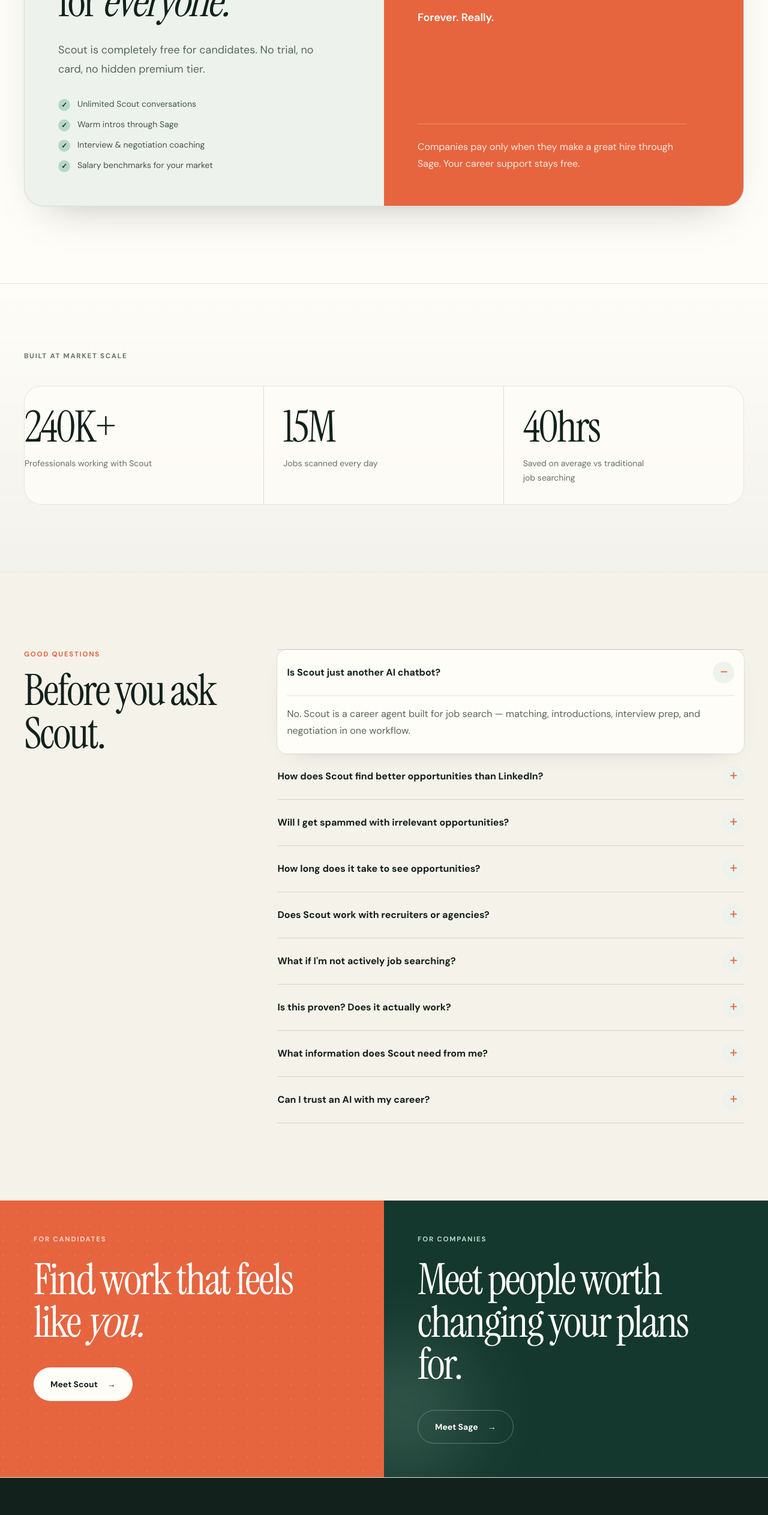
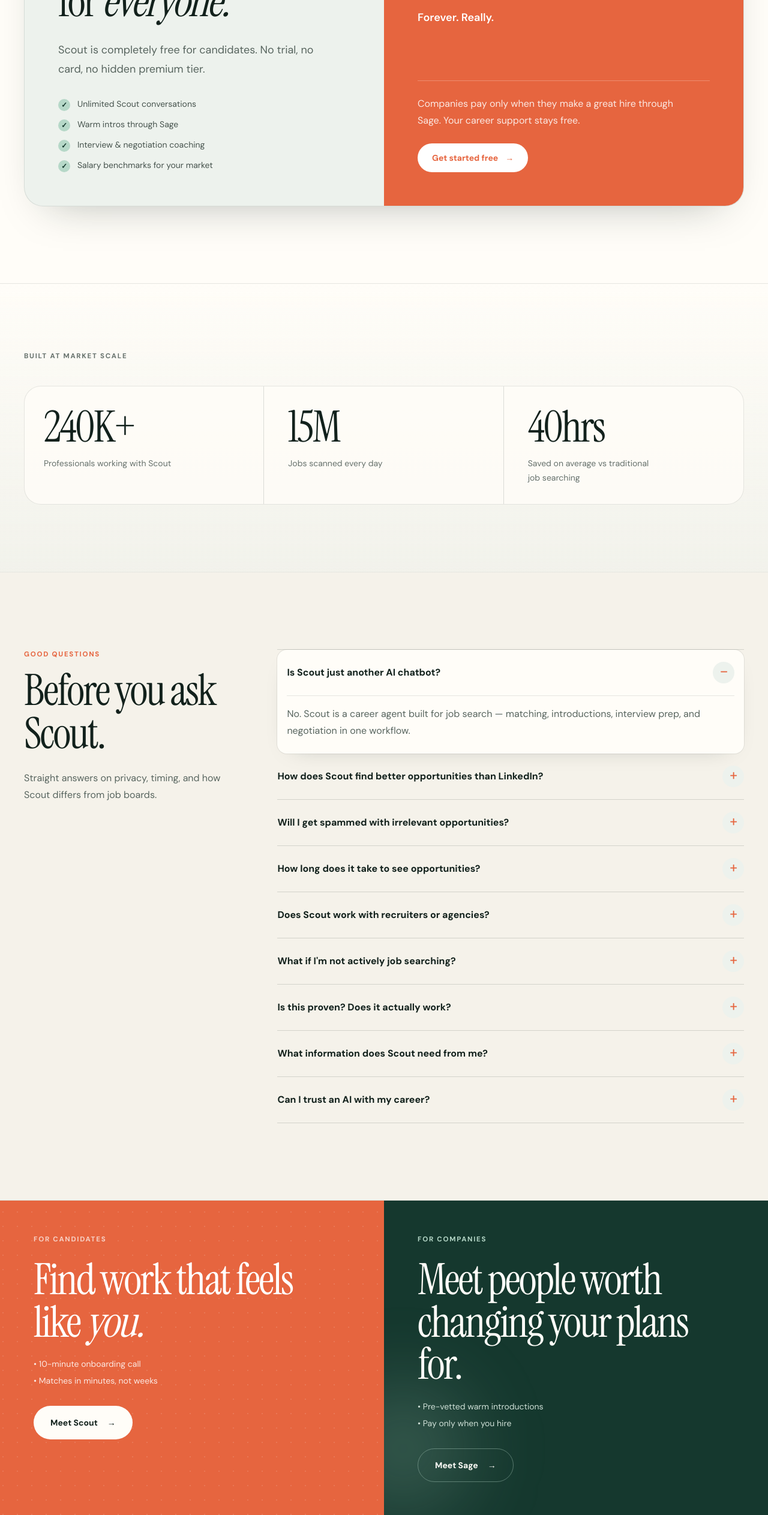
Before and after one commit to danteocualesjr/scout-and-sage, a Next.js app: page / in a window 1280 px wide. Shown: the part 7920-10445 px from the top of the page at 60% size. Built offline with nearby package versions, Linux system fonts and the light colour scheme.

Commit message:
style(ui): round 3 pass 3 — pricing CTA, FAQ sidebar, dual bullets
Add pricing panel signup button, sticky FAQ intro, stat padding, dual-CTA benefit lists, and main flex growth for layout.

Co-authored-by: Cursor <cursoragent@cursor.com>

```diff
--- a/src/app/page.tsx
+++ b/src/app/page.tsx
@@ -22,7 +22,7 @@ export default function Home() {
         Skip to main content
       </a>
       <SiteHeader />
-      <main id="main">
+      <main id="main" className="flex-1">
         <HeroSection />
         <SocialProofSection />
         <FeaturesSection />
--- a/src/components/remaining-sections.tsx
+++ b/src/components/remaining-sections.tsx
@@ -179,9 +179,17 @@ export function PricingSection() {
             <p className="display-text mt-4 text-[7rem] leading-none">$0</p>
             <p className="mt-3 text-lg font-semibold">Forever. Really.</p>
           </div>
-          <p className="relative mt-16 max-w-md border-t border-white/25 pt-6 leading-7 text-white/85">
-            Companies pay only when they make a great hire through Sage. Your career support stays free.
-          </p>
+          <div className="relative mt-10 space-y-6 border-t border-white/25 pt-6">
+            <p className="max-w-md leading-7 text-white/85">
+              Companies pay only when they make a great hire through Sage. Your career support stays free.
+            </p>
+            <Link
+              href="#signup"
+              className="button-lift inline-flex min-h-12 items-center rounded-full bg-white px-6 text-sm font-bold text-[#e6653f]"
+            >
+              Get started free <span className="ml-3" aria-hidden>→</span>
+            </Link>
+          </div>
         </div>
         </div>
       </div>
@@ -201,7 +209,7 @@ export function StatsSection() {
         <p className="eyebrow text-[#66716c]">Built at market scale</p>
         <dl className="mt-10 grid rounded-[28px] border border-[#12211c]/10 bg-[#fffdf8]/80 md:grid-cols-3">
           {stats.map((s) => (
-            <div key={s.label} className="group border-b border-[#12211c]/15 py-8 transition-colors duration-200 hover:bg-[#edf2ed]/50 md:border-b-0 md:border-r md:px-8 md:first:pl-0 md:last:border-r-0">
+            <div key={s.label} className="group border-b border-[#12211c]/15 px-5 py-8 transition-colors duration-200 hover:bg-[#edf2ed]/50 md:border-b-0 md:border-r md:px-10 md:first:pl-8 md:last:border-r-0 md:last:pr-8">
               <dt className="display-text text-6xl text-[#12211c] transition-colors duration-200 group-hover:text-[#e6653f] md:text-7xl">{s.value}</dt>
               <dd className="mt-3 max-w-[220px] text-sm leading-6 text-[#66716c]">{s.label}</dd>
             </div>
@@ -217,9 +225,12 @@ export function FaqSection() {
   return (
     <section className="border-b border-[#12211c]/10 bg-[#f5f2ea] py-24 md:py-32">
       <div className="mx-auto grid max-w-[1280px] gap-12 px-5 md:grid-cols-[0.65fr_1.35fr] md:px-10">
-        <div>
+        <div className="md:sticky md:top-28 md:self-start">
           <p className="eyebrow text-[#e6653f]">Good questions</p>
           <h2 className="display-text mt-4 text-5xl md:text-7xl">Before you ask Scout.</h2>
+          <p className="mt-6 max-w-sm text-base leading-7 text-[#58655f]">
+            Straight answers on privacy, timing, and how Scout differs from job boards.
+          </p>
         </div>
         <ul className="border-t border-[#12211c]/15">
           {faqs.map((item, i) => {
@@ -264,9 +275,13 @@ export function DualCtaSection() {
           />
           <p className="relative eyebrow text-white/70">For candidates</p>
           <h2 className="relative display-text mt-6 max-w-lg text-5xl leading-[0.98] md:text-7xl">Find work that feels like <span className="italic">you.</span></h2>
+          <ul className="relative mt-6 space-y-2 text-sm text-white/85">
+            <li>• 10-minute onboarding call</li>
+            <li>• Matches in minutes, not weeks</li>
+          </ul>
           <Link
             href="#"
-            className="button-lift relative z-10 mt-10 inline-flex min-h-14 items-center rounded-full bg-[#fffdf8] px-7 text-sm font-bold text-[#12211c]"
+            className="button-lift relative z-10 mt-8 inline-flex min-h-14 items-center rounded-full bg-[#fffdf8] px-7 text-sm font-bold text-[#12211c]"
           >
             Meet Scout <span className="ml-4 transition-transform group-hover:translate-x-1">→</span>
           </Link>
@@ -275,9 +290,13 @@ export function DualCtaSection() {
           <div className="pointer-events-none absolute -left-20 bottom-0 h-56 w-56 rounded-full bg-[#b6d8c8]/20 blur-3xl" aria-hidden />
           <p className="relative eyebrow text-[#b6d8c8]">For companies</p>
           <h2 className="relative display-text mt-6 max-w-lg text-5xl leading-[0.98] md:text-7xl">Meet people worth changing your plans for.</h2>
+          <ul className="relative mt-6 space-y-2 text-sm text-[#cfe0d7]">
+            <li>• Pre-vetted warm introductions</li>
+            <li>• Pay only when you hire</li>
+          </ul>
           <Link
             href="#"
-            className="button-lift relative z-10 mt-10 inline-flex min-h-14 items-center rounded-full border border-[#b6d8c8]/40 px-7 text-sm font-bold text-[#fffdf8]"
+            className="button-lift relative z-10 mt-8 inline-flex min-h-14 items-center rounded-full border border-[#b6d8c8]/40 px-7 text-sm font-bold text-[#fffdf8]"
           >
             Meet Sage <span className="ml-4 transition-transform group-hover:translate-x-1">→</span>
           </Link>
```
